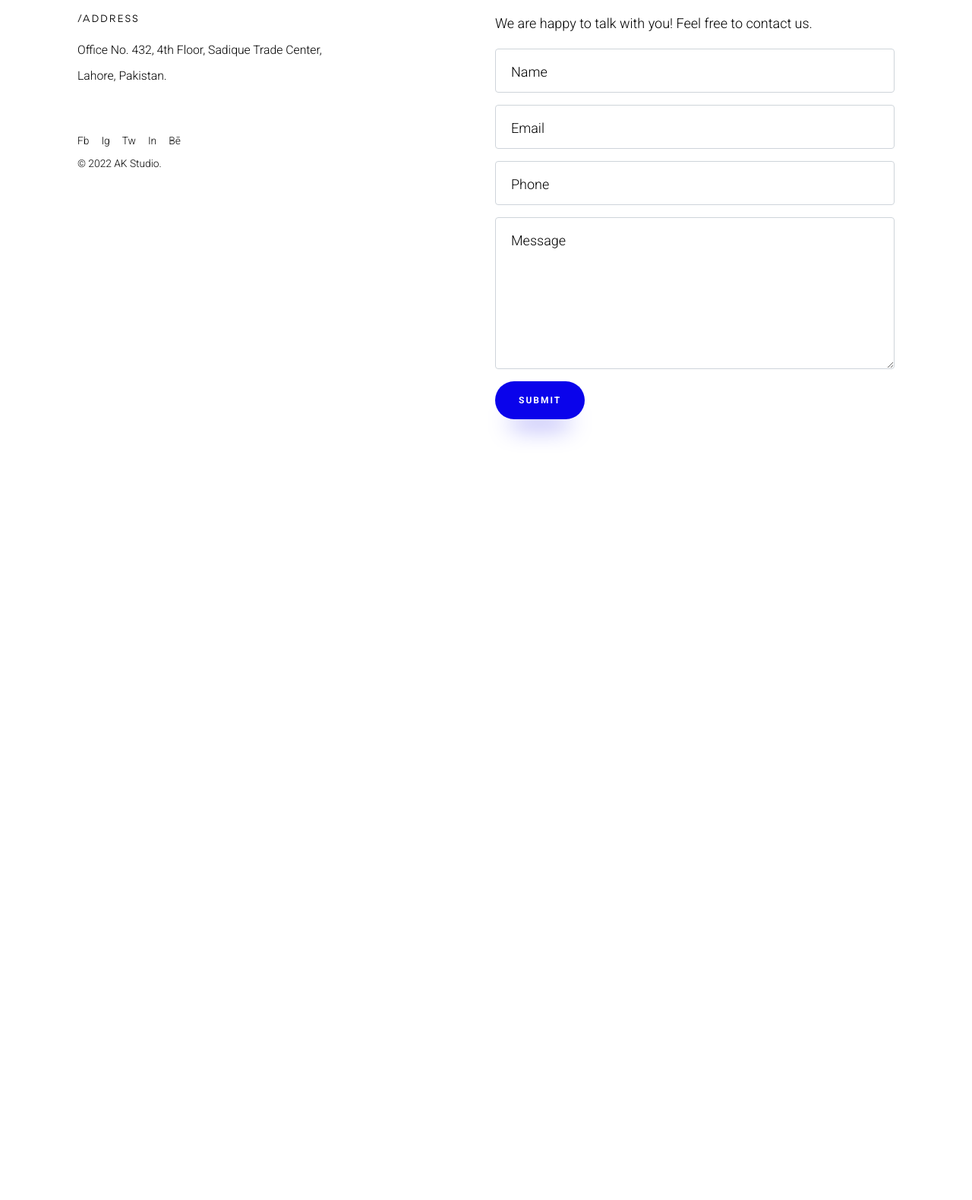
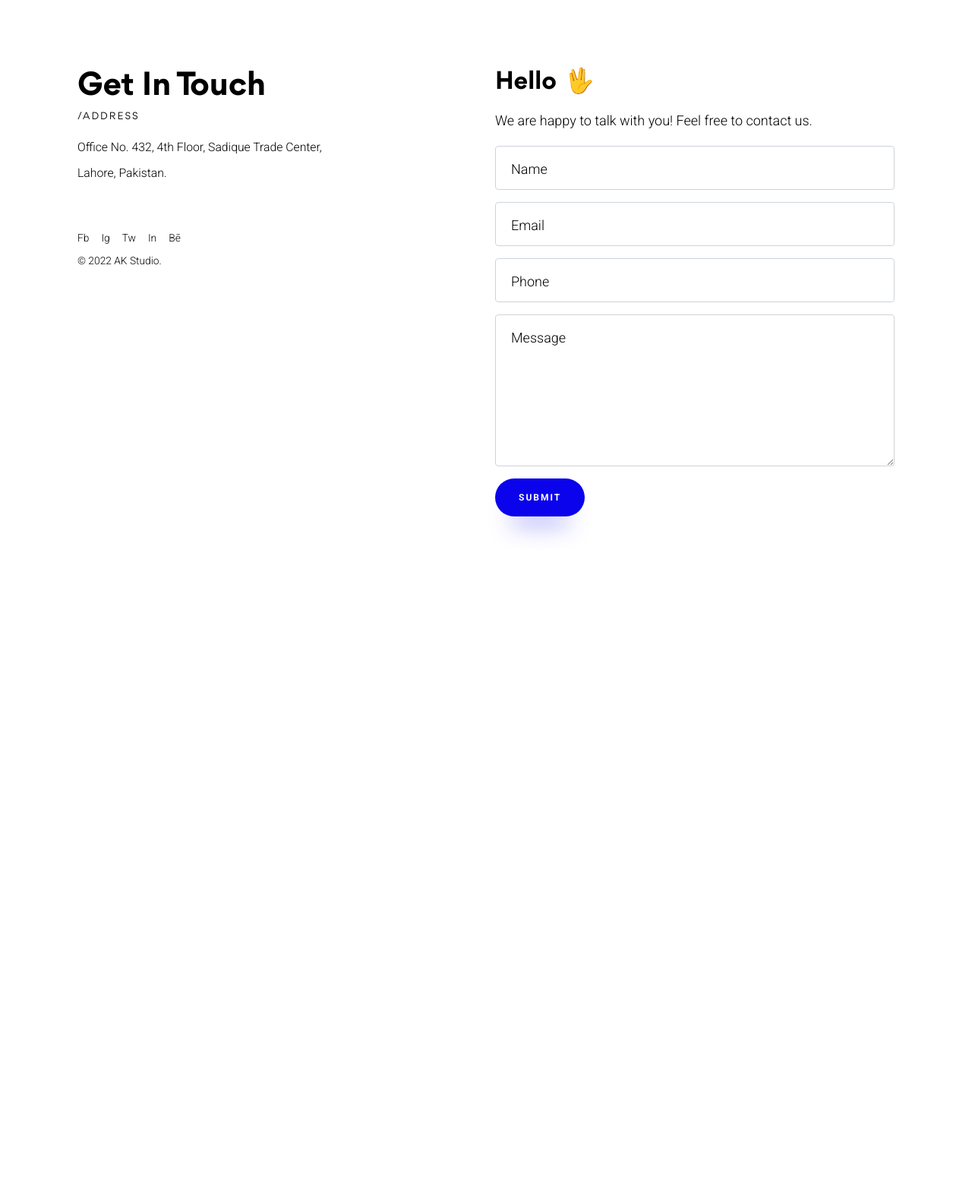
Before and after one commit to aftabkhalid/aks, a Jekyll site: the page built from contact.html, in a window 1280 px wide. Shown: the part 939-2519 px from the top of the page at 76% size. Built offline with Jekyll 4.4.1, drawn with Linux system fonts in a browser that asks for light colours; before the commit the page ends 2391 px from its top, so only the background shows below that.

Commit message:
fix sections

```diff
--- a/audit-request.html
+++ b/audit-request.html
@@ -6,8 +6,7 @@
 description: I’m Aftab Khalid, a Lahore based UI/UX Designer, Illustrator, Entrepreneur and occasional Front-end Developer including ReactJS, Bootstrap and Html/Scss.
 ---
 
-<div data-scroll-section>
-  <div class="section">
+<div class="section-ak pt" data-scroll-section>
   <div class="container">
     <div class="row justify-content-center">
       <div class="col-12 col-sm-12 col-md-8 col-lg-7 col-xl-7 col-xxl-7">
@@ -367,4 +366,3 @@
 		</div>
   </div>
 </div>
-</div>
--- a/blog.html
+++ b/blog.html
@@ -3,7 +3,7 @@
 title: Blog
 permalink: /blog/
 ---
-<div class="section" data-scroll-section>
+<div class="section-ak pt" data-scroll-section>
   <div class="container">
 
     <div class="row justify-content-center">
--- a/contact.html
+++ b/contact.html
@@ -6,8 +6,7 @@
 description: I’m Aftab Khalid, a Lahore based UI/UX Designer, Illustrator, Entrepreneur and occasional Front-end Developer including ReactJS, Bootstrap and Html/Scss.
 ---
 
-<div data-scroll-section>
-  <div class="section">
+<div class="section-ak pt" data-scroll-section>
   <div class="container">
     <div class="row justify-content-between">
 
@@ -109,4 +108,3 @@
 		</div>
   </div>
 </div>
-</div>
--- a/work.html
+++ b/work.html
@@ -7,7 +7,7 @@
 ---
 
 <div data-scroll-section>
-  <div class="section" data-scroll data-scroll-position="bottom">
+  <div class="section-ak pt" data-scroll data-scroll-position="bottom">
     <div class="container">
       <div class="row">
         <div class="col-12" data-scroll data-scroll-position="top">
```
Also changed, not shown: sass/structure.scss (+3 -4 lines), css/theme.css. Lines whose indentation alone changed are shown as unchanged.
